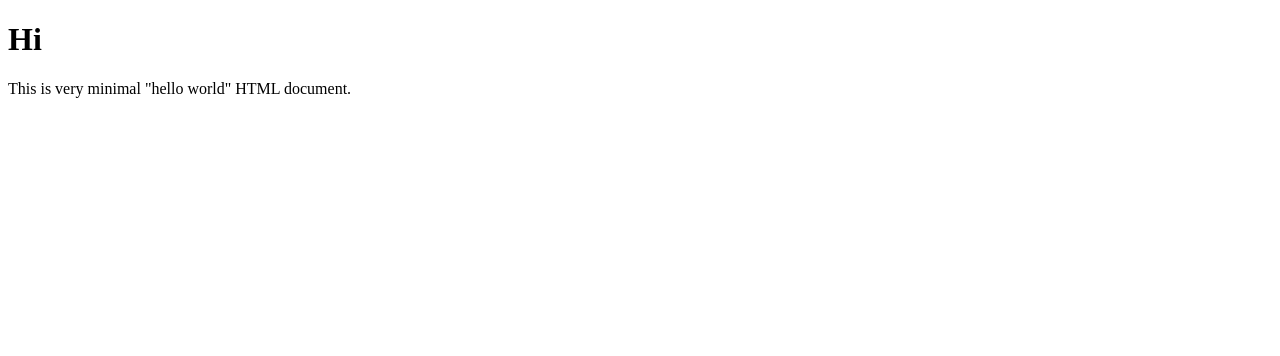
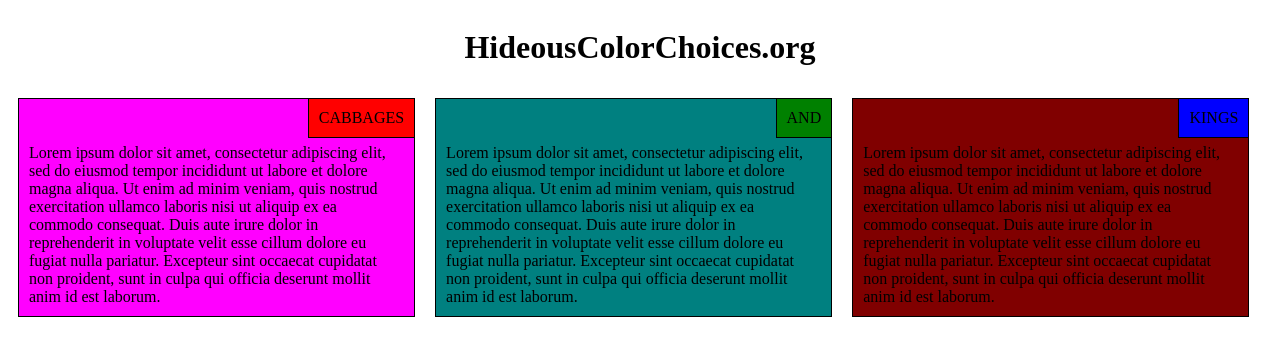
Before and after one commit to peterbbryan/CourseraModules, a plain HTML site: page index.html in a window 1280 px wide. Drawn offline with Linux system fonts and the light colour scheme.

Commit message:
final version

```diff
--- a/css/style.css
+++ b/css/style.css
@@ -0,0 +1,51 @@
+* {
+	box-sizing: border-box;
+	overflow: hidden;
+}
+
+.el, p{
+	padding: 10px;
+	float: left;
+	margin: 0px;
+}
+
+.text{
+	padding: 45px 10px 10px 10px;
+	border-style: solid;
+	border-width: 1px;
+	border-color: black;
+}
+.title{
+	text-align: right;
+	float:right;
+	clear: both;
+	position: absolute;
+	top: 10px;
+	right: 10px;
+	border-style: solid;
+	border-width: 1px;
+	border-color: black;
+}
+
+.el{ position: relative; }
+
+#el1 .text{ background-color: fuchsia; }
+#el1 .title{ background-color: red;	 }
+#el2 .text{ background-color: teal; }
+#el2 .title{ background-color: green; }
+#el3 .text{ background-color: maroon; }
+#el3 .title{ background-color: blue; }
+
+h1{ text-align: center; }
+
+@media (min-width: 992px){
+	.el{ width: 33%; }
+}
+
+@media (min-width: 768px) and (max-width: 991px){
+	#el1, #el2{ width: 50%; }
+	#e3{ width:100% }
+}
+@media (max-width: 767px){
+	.el{ width: 100% }
+}
--- a/index.html
+++ b/index.html
@@ -1,13 +1,35 @@
 <!DOCTYPE html>
 
-<HTML>
-   <HEAD>
-      <TITLE>
-         A Small Hello
-      </TITLE>
-   </HEAD>
-<BODY>
-   <H1>Hi</H1>
-   <P>This is very minimal "hello world" HTML document.</P>
+<html>
+<head>
+   <meta charset="utf-8">
+   <meta name="viewport" content="width=device-width, initial-scale=1">
+   <link rel="stylesheet" type="text/css" href="css/style.css">
+
+   <title>
+         Module 2
+   </title>
+</head>
+
+<body>
+
+   <h1>HideousColorChoices.org</h1>
+   <div class="container">
+      <div class="row">
+         <div class="el" id="el1">
+            <p class="title">CABBAGES</p>
+            <p class="text">Lorem ipsum dolor sit amet, consectetur adipiscing elit, sed do eiusmod tempor incididunt ut labore et dolore magna aliqua. Ut enim ad minim veniam, quis nostrud exercitation ullamco laboris nisi ut aliquip ex ea commodo consequat. Duis aute irure dolor in reprehenderit in voluptate velit esse cillum dolore eu fugiat nulla pariatur. Excepteur sint occaecat cupidatat non proident, sunt in culpa qui officia deserunt mollit anim id est laborum.</p>
+         </div>
+         <div class="el" id="el2">
+            <p class="title">AND</p>
+            <p class="text">Lorem ipsum dolor sit amet, consectetur adipiscing elit, sed do eiusmod tempor incididunt ut labore et dolore magna aliqua. Ut enim ad minim veniam, quis nostrud exercitation ullamco laboris nisi ut aliquip ex ea commodo consequat. Duis aute irure dolor in reprehenderit in voluptate velit esse cillum dolore eu fugiat nulla pariatur. Excepteur sint occaecat cupidatat non proident, sunt in culpa qui officia deserunt mollit anim id est laborum.</p>
+         </div>
+         <div class="el" id="el3">
+            <p class="title">KINGS</p>
+            <p class="text">Lorem ipsum dolor sit amet, consectetur adipiscing elit, sed do eiusmod tempor incididunt ut labore et dolore magna aliqua. Ut enim ad minim veniam, quis nostrud exercitation ullamco laboris nisi ut aliquip ex ea commodo consequat. Duis aute irure dolor in reprehenderit in voluptate velit esse cillum dolore eu fugiat nulla pariatur. Excepteur sint occaecat cupidatat non proident, sunt in culpa qui officia deserunt mollit anim id est laborum.</p>
+         </div>
+      </div>
+   </div>
+
 </BODY>
 </HTML>
```
